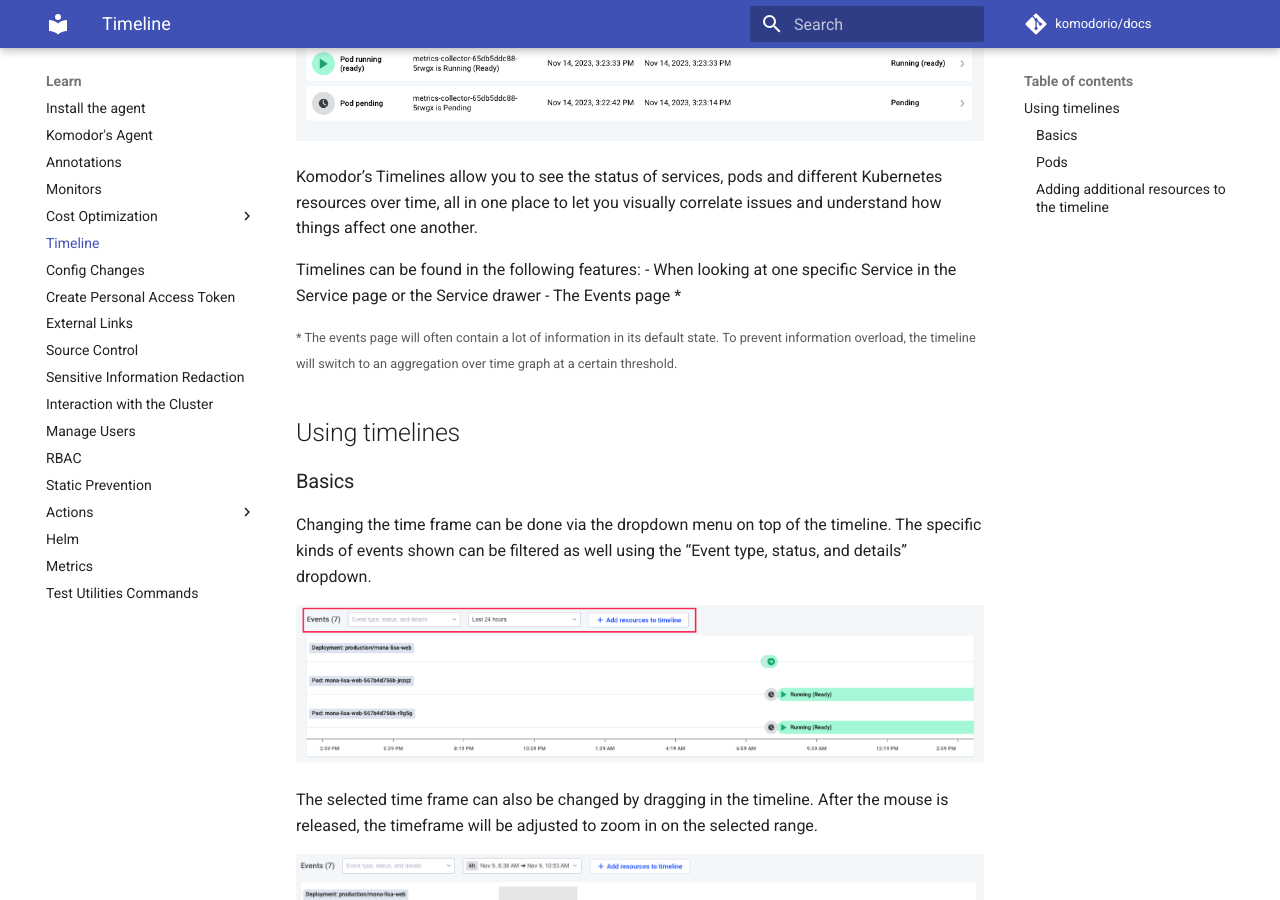
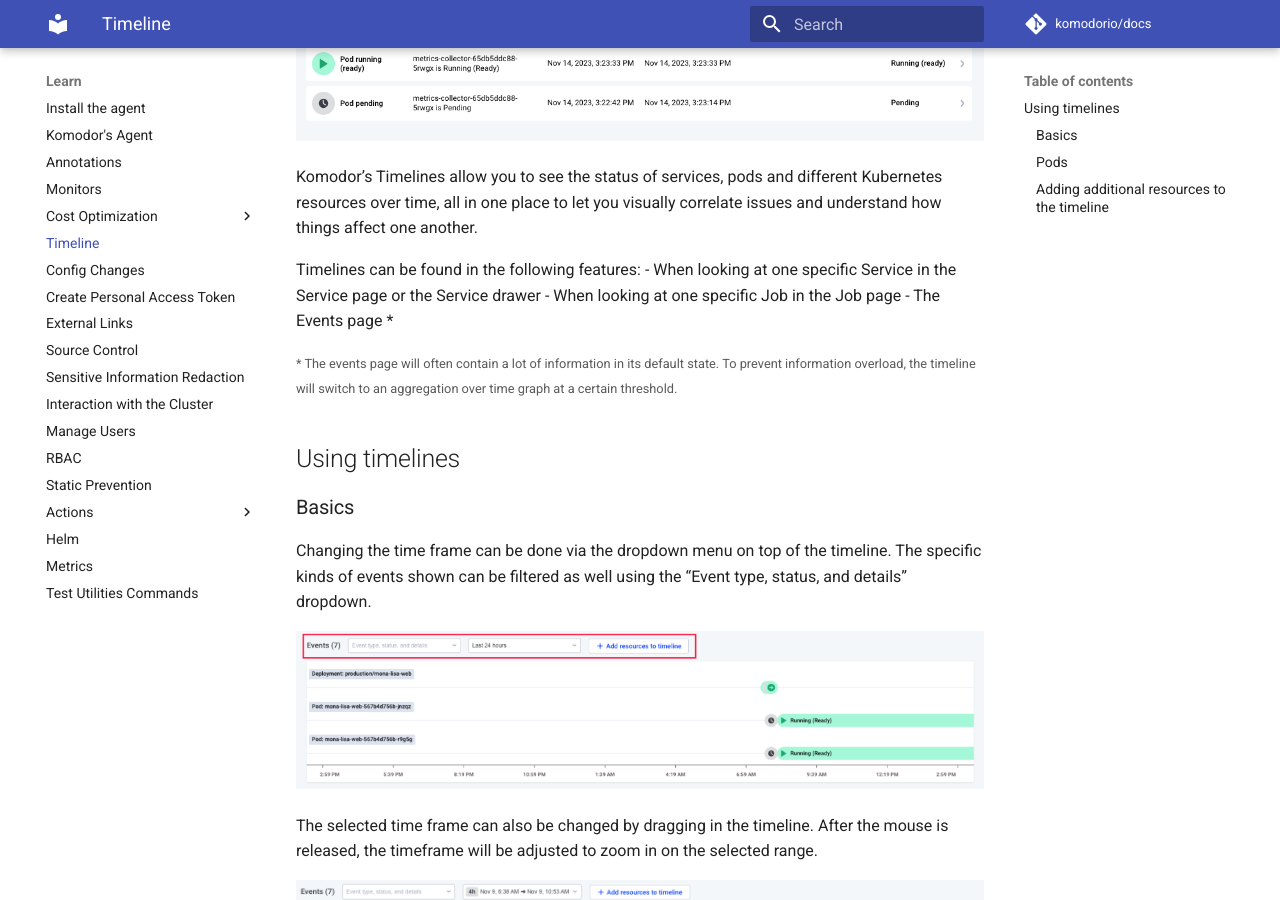
Before and after one commit to komodorio/docs, an MkDocs documentation site: the page built from docs/Learn/Timeline.md, in a window 1280 px wide and 900 px high, scrolled down 453 px. Built offline with MkDocs 1.6.1 and Material for MkDocs 9.7.7, drawn with Linux system fonts in a browser that asks for light colours; comment, search, counter and statistics services are not loaded.

Commit message:
Added a mention of the job page

```diff
--- a/docs/Learn/Timeline.md
+++ b/docs/Learn/Timeline.md
@@ -6,6 +6,7 @@
 
 Timelines can be found in the following features:
 - When looking at one specific Service in the Service page or the Service drawer
+- When looking at one specific Job in the Job page
 - The Events page \*
 
 <small>\* The events page will often contain a lot of information in its default state. To prevent information overload, the timeline will switch to an aggregation over time graph at a certain threshold.</small>
```
